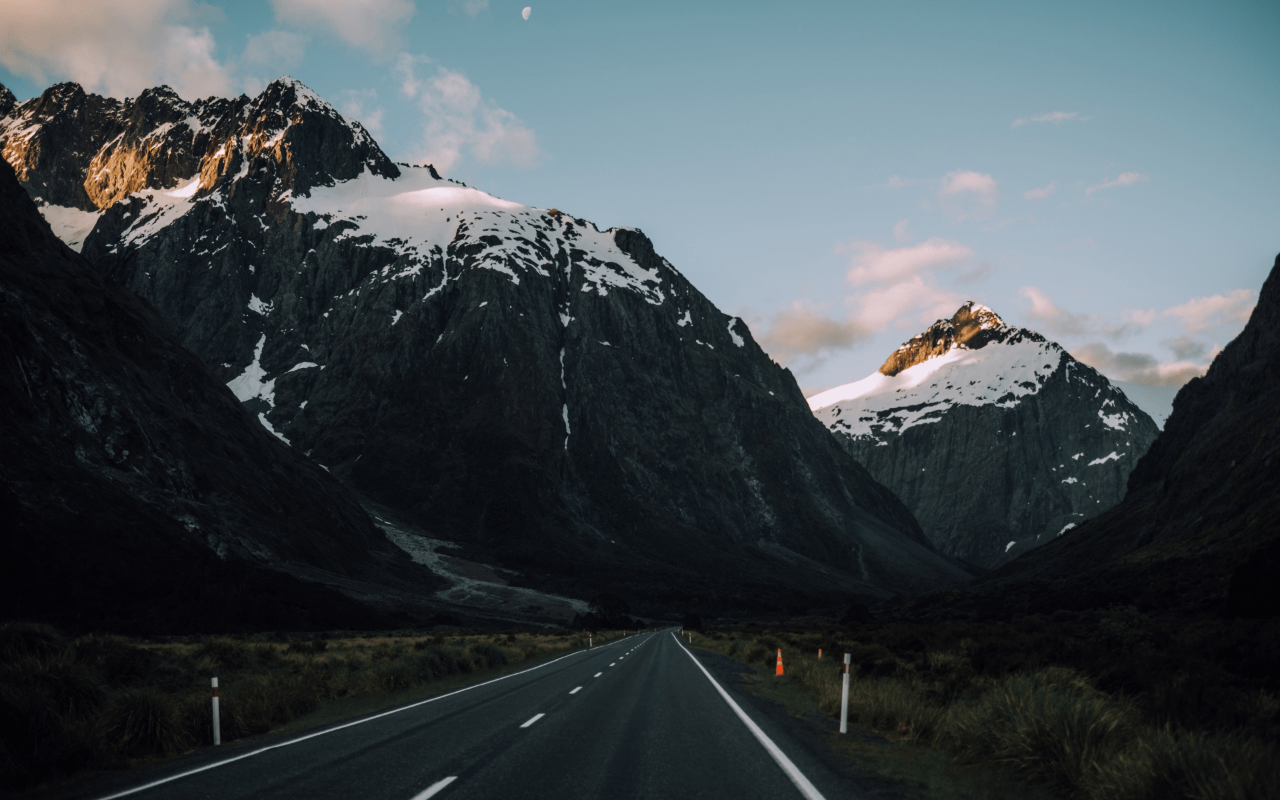
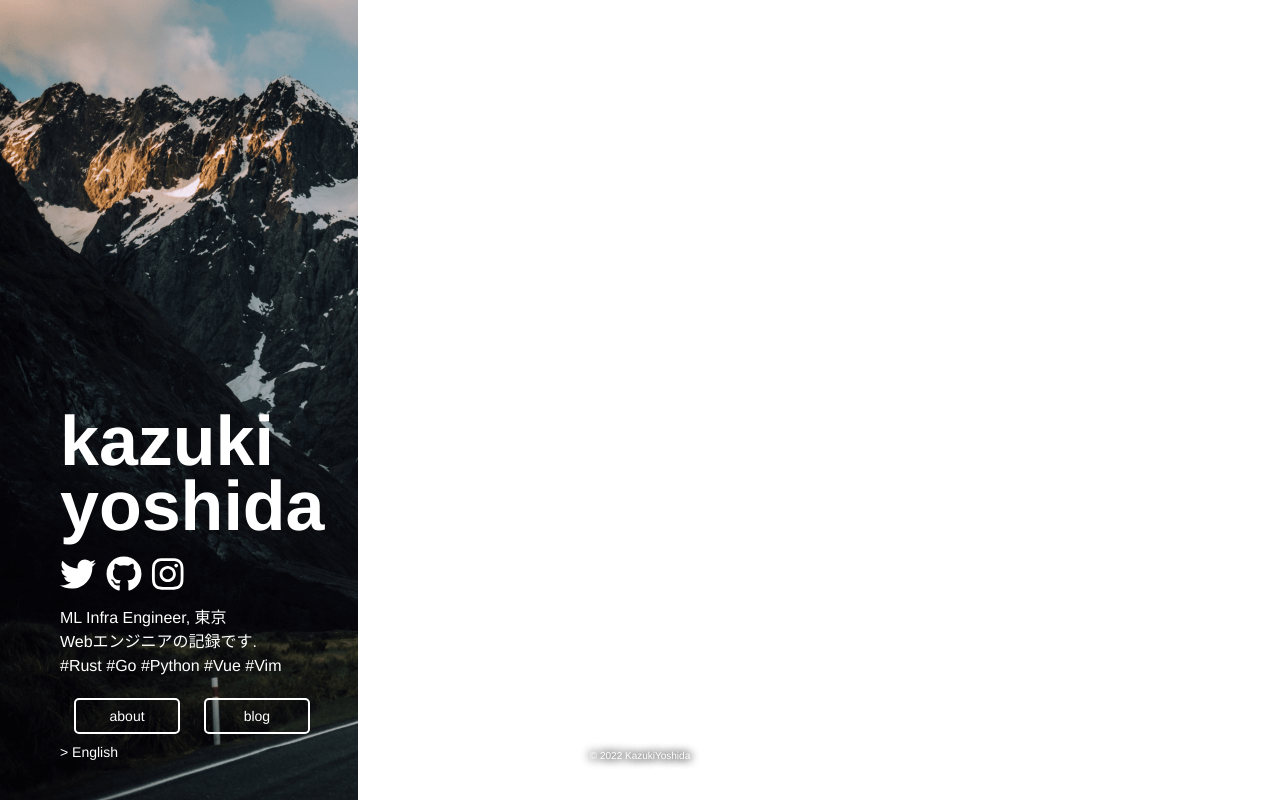
Before and after one commit to kazukiyoshida/blog, a Vue app: page /blog/AVR-emulator in a window 1280 px wide. Before the commit this address had no page. Built offline with nearby package versions, Linux system fonts and the light colour scheme.

Commit message:
add BlogPost vue component

```diff
--- a/src/router/index.ts
+++ b/src/router/index.ts
@@ -2,6 +2,7 @@ import { createRouter, createWebHistory, RouteRecordRaw } from 'vue-router'
 import Home from '../views/Home.vue'
 import About from '../views/About.vue'
 import BlogTop from '../views/BlogTop.vue'
+import BlogPost from '../views/BlogPost.vue'
 
 const routes: Array<RouteRecordRaw> = [
   {
@@ -15,6 +16,10 @@ const routes: Array<RouteRecordRaw> = [
       {
         path: 'blog',
         component: BlogTop,
+      },
+      {
+        path: 'blog/:blogId',
+        component: BlogPost,
       }
     ]
   }
--- /dev/null
+++ b/src/views/BlogPost.vue
@@ -0,0 +1,69 @@
+<template>
+  <div class="component">
+    <div class="wrapSpHeader"></div>
+    <div class="wrapBlog">
+      <p class="title"></p>
+      <p class="createdAt"></p>
+      <span class="wrapTags"></span>
+      <span class="post"></span>
+      <span class="blank"></span>
+    </div>
+  </div>
+</template>
+
+<script lang="ts">
+import { defineComponent } from 'vue';
+
+export default defineComponent({
+  name: 'BlotPost',
+});
+</script>
+
+<style lang="scss" scoped>
+@import '../assets/stylesheet/mixins';
+
+.component {
+  background-color: white;
+}
+
+.wrapSpHeader {
+  z-index: 999;
+}
+
+.wrapBlog {
+  height: 100vh;
+  padding: 90px 30px 30px 30px;
+  overflow: auto;
+
+  @include pc {
+    padding: 90px 130px 30px 130px;
+  }
+}
+
+.title {
+  font-size: 20px;
+  font: bold;
+  padding: 20px 0 0 0;
+}
+
+.createdAt {
+  font-size: 14px;
+  color: gray;
+}
+
+.wrapTags {
+  padding: 40px 0 40px 0;
+}
+
+.tag {
+  display: inline-box;
+}
+
+.post {
+  @import '../assets/stylesheet/github';
+}
+
+.blank {
+  padding: 80px 0 0 0;
+}
+</style>
```
